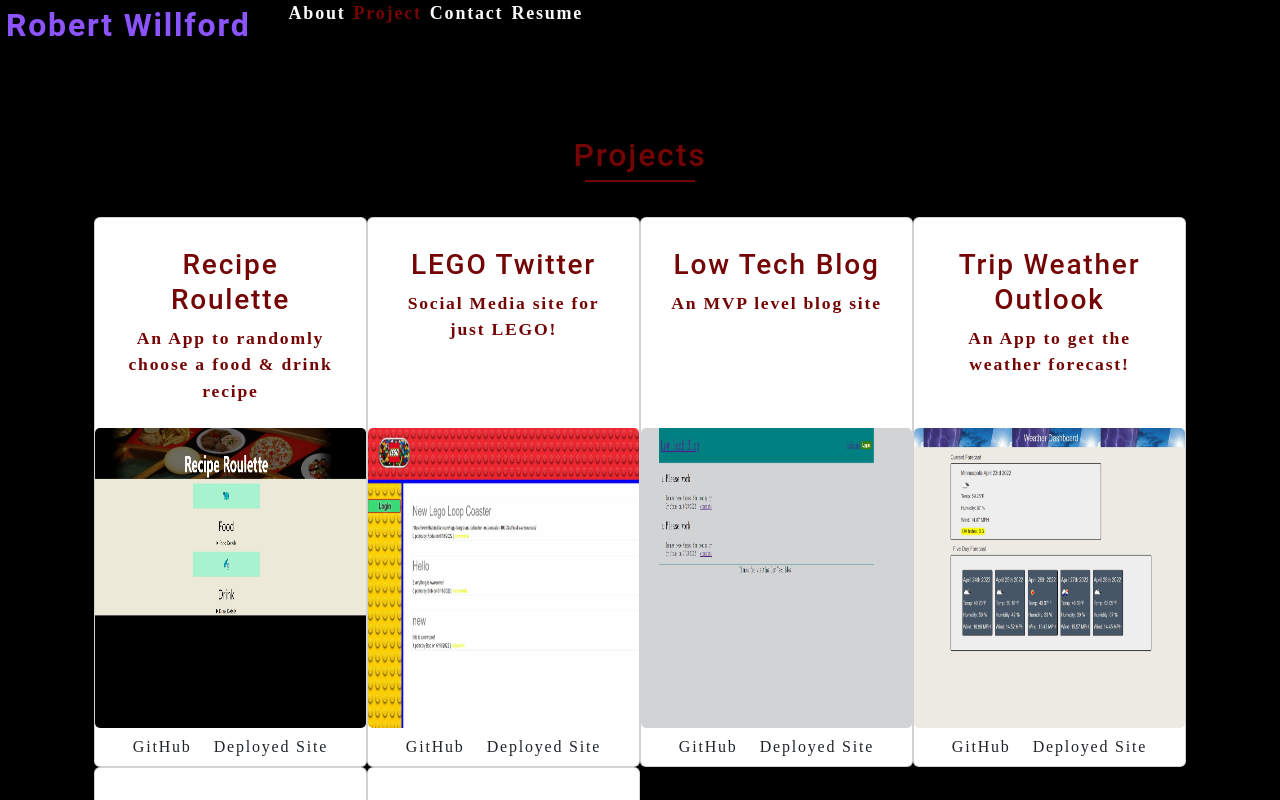
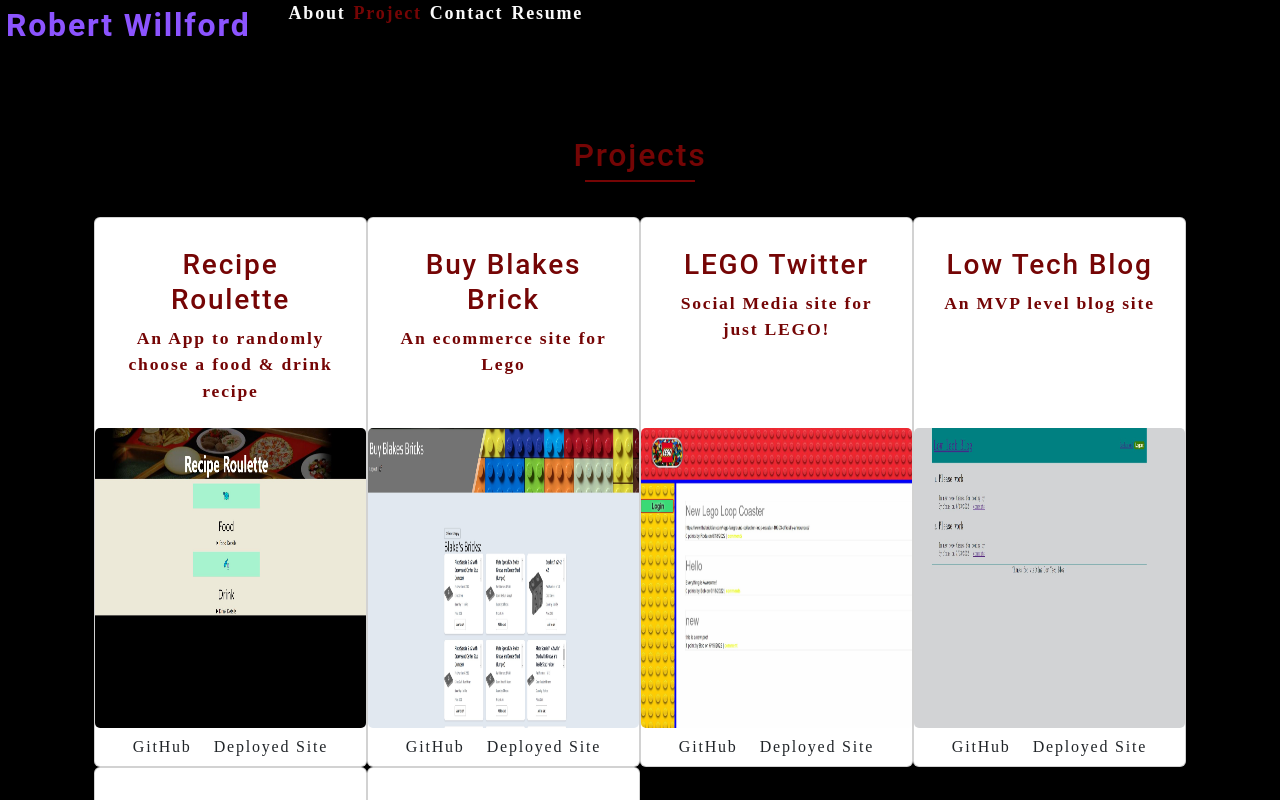
Before and after one commit to Rwillford/professional-portfolio, a React (Create React App) app: page / in a window 1280 px wide. Both pictures are taken after a click on the item "Project". Shown: the top 800 px of the page. Built offline with nearby package versions, Linux system fonts and the light colour scheme; the HTML template or start-up script is replaced by a standard one.

Commit message:
added project3

```diff
--- a/package.json
+++ b/package.json
@@ -1,5 +1,5 @@
 {
-  "homepage": "https://rwillford.github.io/professional-portfolio/",
+  "homepage": "https://rwillford.github.io/professional-portfolio",
   "name": "professional-portfolio",
   "version": "0.1.0",
   "private": true,
--- a/src/components/Nav/index.js
+++ b/src/components/Nav/index.js
@@ -6,8 +6,6 @@
         categories = [],
         currentCategory,
         setCurrentCategory,
-        contactSelected,
-        setContactSelected
     } = props;
     useEffect(() => {
         document.title = capitalizeFirstLetter(currentCategory.name);
--- a/src/components/Projects/index.js
+++ b/src/components/Projects/index.js
@@ -9,6 +9,13 @@
             image: 'RecipeRoulette.jpg',
             github: 'https://github.com/rehpotsirhc21/recipe-finder',
             deploy: 'https://rehpotsirhc21.github.io/recipe-finder/'
+        },
+        {
+            title: 'Buy Blakes Brick',
+            description: 'An ecommerce site for Lego',
+            image: 'BuyBlakeBricks.jpg',
+            github: 'https://github.com/smethersblake/buy-blakes-bricks',
+            deploy: 'www.buyblakesbrick.com'
         },
         {
             title: 'LEGO Twitter',
@@ -37,13 +44,6 @@
             image: 'WorkDayPlanner.jpg',
             github: 'https://github.com/Rwillford/work-day-planner',
             deploy: 'https://rwillford.github.io/work-day-planner/'
-        },
-        {
-            title: 'Run Buddy',
-            description: 'First App made in Bootcamp!',
-            image: 'RunBuddy.jpg',
-            github: 'https://github.com/Rwillford/run-buddy',
-            deploy: 'https://rwillford.github.io/run-buddy/'
         },
     ];
 
```
Also changed, not shown: public/Bob.jpg (added), src/assets/images/BuyBlakeBricks.jpg (added).
